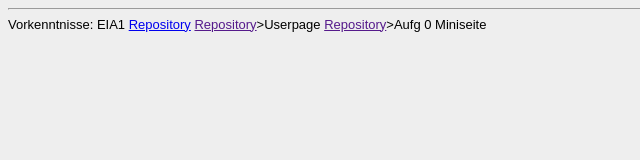
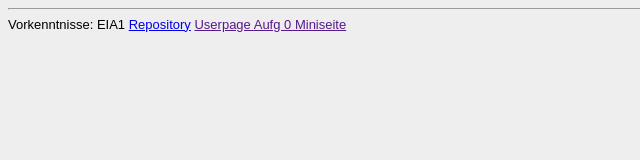
Before and after one commit to MelinaWa/Melina, a plain HTML site: page steckbrief.htm in a window 1280 px wide. Shown: the whole page, without its empty margins (0-640 px from the left). Drawn offline with Linux system fonts and the light colour scheme.

Commit message:
Steckbrief

```diff
--- a/steckbrief.htm
+++ b/steckbrief.htm
@@ -9,8 +9,8 @@
 Vorkenntnisse: EIA1
 
 <a href="https://github.com/MelinaWa/EIA2" target="_blank">Repository</a>
-<a href="" target="_blank">Repository</a>>Userpage </a>
-<a href="" target="_blank">Repository</a>>Aufg 0 Miniseite</a>
+<a href="" target="_blank" >Userpage </a>
+<a href="" target="_blank" >Aufg 0 Miniseite</a>
 
 <!-- Bitte keine Änderung in der folgenden Zeile vornehmen -->
 </body></html>
```
